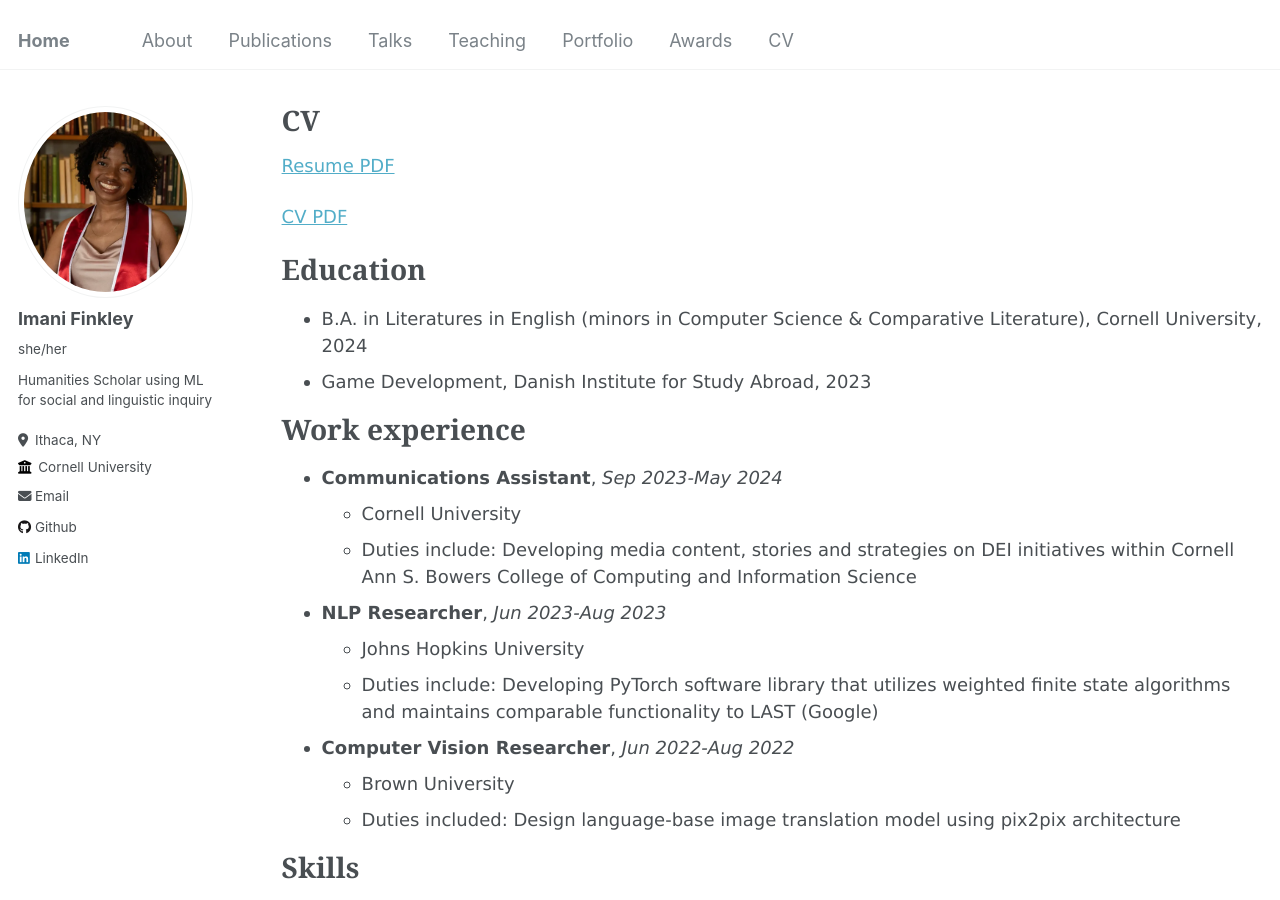
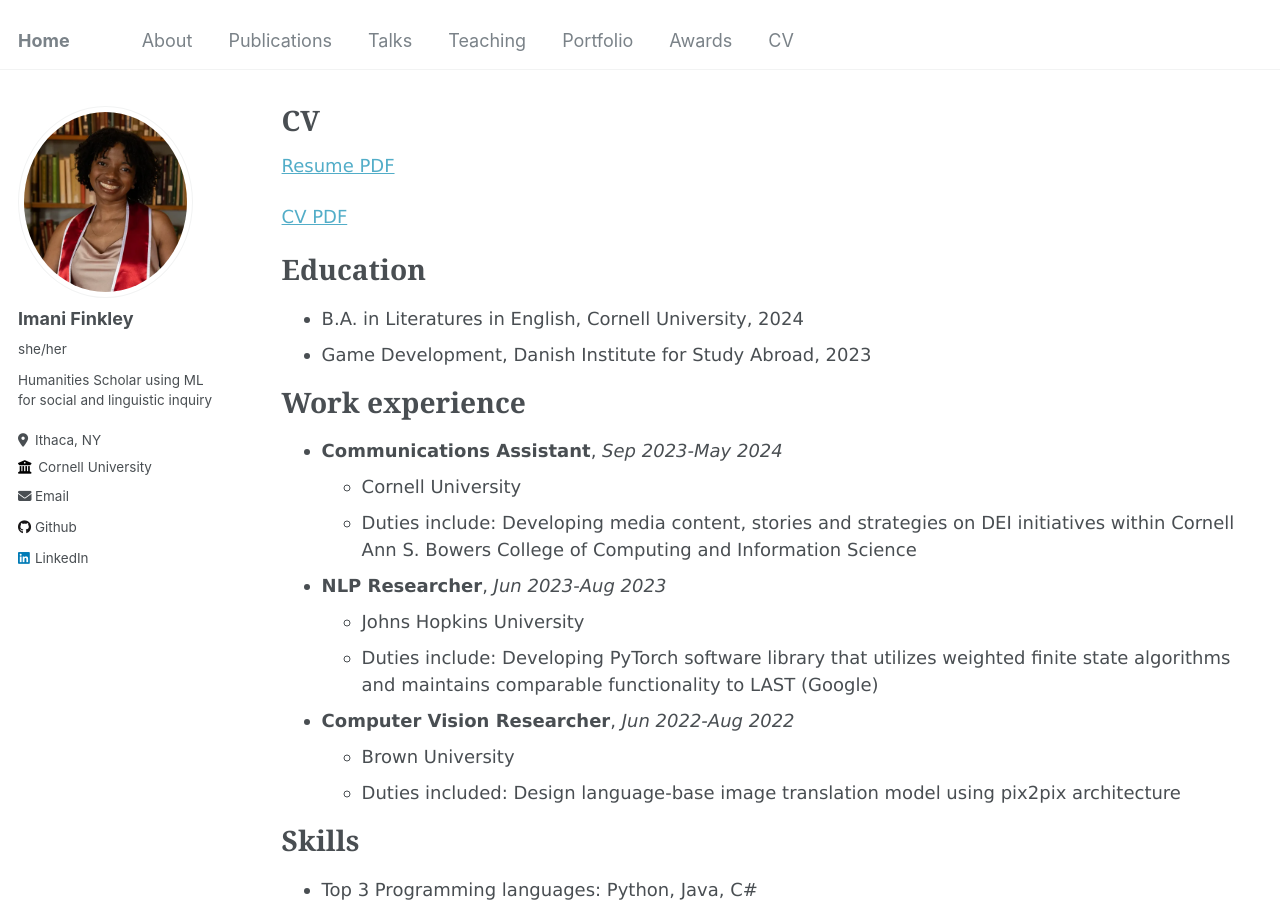
Before and after one commit to imanif/imanif.github.io, a Jekyll site: the page built from _pages/cv.md, in a window 1280 px wide and 900 px high. Built offline with Jekyll 4.4.1, drawn with Linux system fonts in a browser that asks for light colours.

Commit message:
update cv page

```diff
--- a/_pages/cv.md
+++ b/_pages/cv.md
@@ -17,7 +17,7 @@ redirect_from:
 
 Education
 ======
-* B.A. in Literatures in English (minors in Computer Science & Comparative Literature), Cornell University, 2024
+* B.A. in Literatures in English, Cornell University, 2024
 * Game Development, Danish Institute for Study Abroad, 2023
 
 Work experience
```
